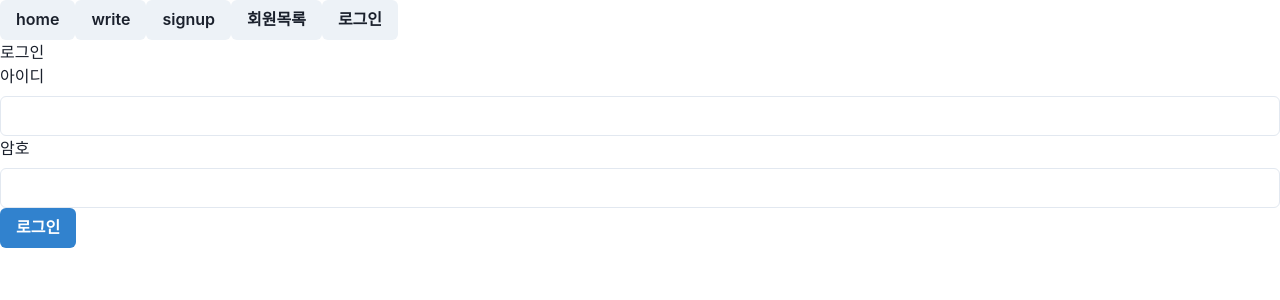
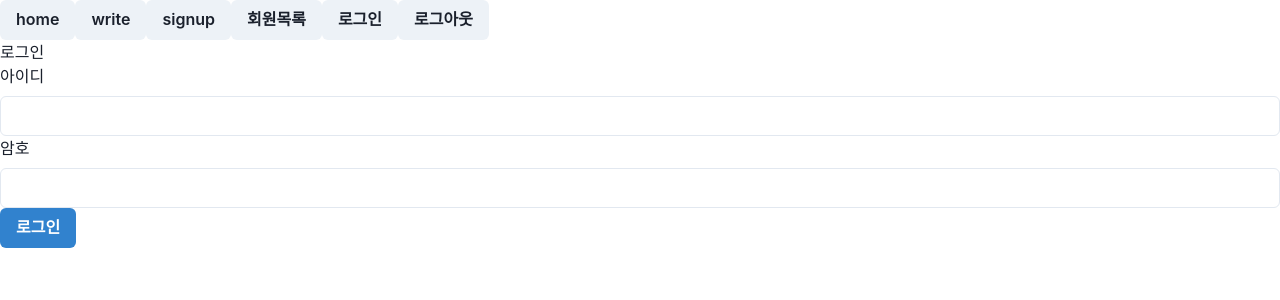
Before and after one commit to junggji/prj1-fe20231109, a React (Create React App) app: page /login in a window 1280 px wide. Shown: the top 300 px of the page. Built offline with nearby package versions, Linux system fonts and the light colour scheme.

Commit message:
로그아웃 기능

```diff
--- a/src/component/NavBar.js
+++ b/src/component/NavBar.js
@@ -1,8 +1,14 @@
 import { Button, Flex } from "@chakra-ui/react";
 import { useNavigate } from "react-router-dom";
+import axios from "axios";
 
 export function NavBar() {
   const navigate = useNavigate();
+
+  // 로그아웃은 따로 이동이 필요한 것이 아니므로 바로 메소드로
+  function handleLogout() {
+    axios.post("/api/member/logout").then(() => console.log("로그아웃 성공"));
+  }
 
   return (
     <Flex>
@@ -11,6 +17,7 @@ export function NavBar() {
       <Button onClick={() => navigate("/signup")}>signup</Button>
       <Button onClick={() => navigate("/member/list")}>회원목록</Button>
       <Button onClick={() => navigate("/login")}>로그인</Button>
+      <Button onClick={handleLogout}>로그아웃</Button>
     </Flex>
   );
 }
```
